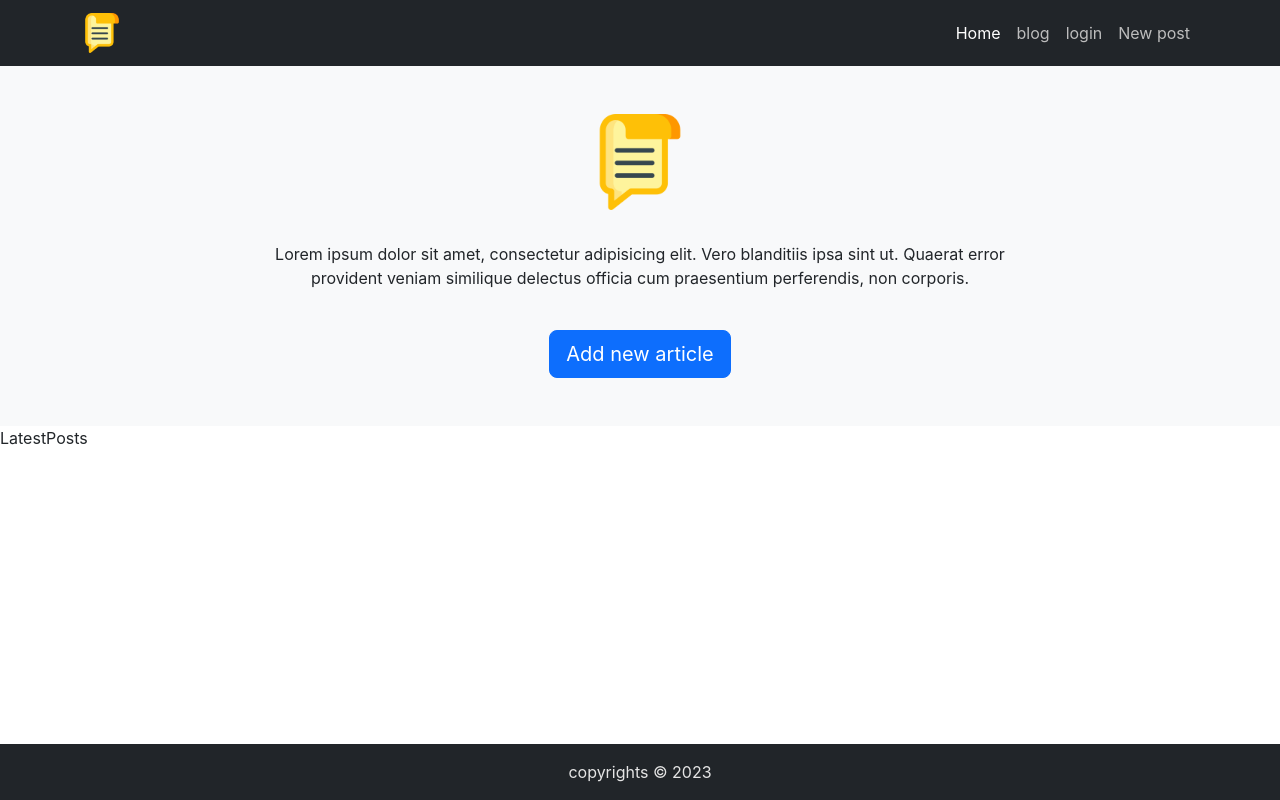
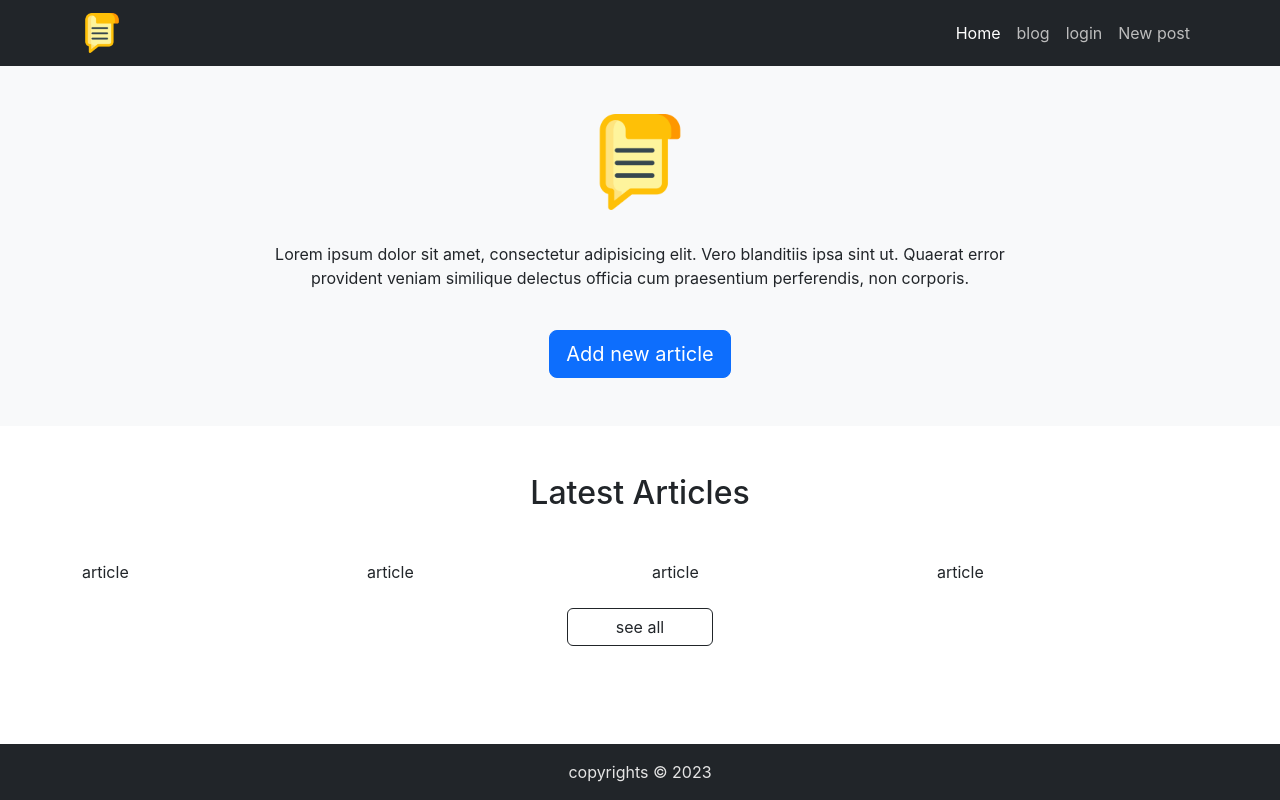
Before and after one commit to ESSAMMOHAMED1/dev-blog, a React (Create React App) app: page / in a window 1280 px wide. Built offline with nearby package versions, Linux system fonts and the light colour scheme.

Commit message:
articals-sec-style

```diff
--- a/src/components/home/LatestPosts.jsx
+++ b/src/components/home/LatestPosts.jsx
@@ -1,9 +1,35 @@
-import React from 'react'
+import React from "react";
+import { Button, Col, Container, Row } from "react-bootstrap";
+import { useNavigate } from "react-router-dom";
 
 const LatestPosts = () => {
+  const navigate = useNavigate();
   return (
-    <div>LatestPosts</div>
-  )
-}
+    <section className="py-5">
+      <Container>
+        <h2 className="text-center mb-5"> Latest Articles</h2>
 
-export default LatestPosts
+        <Row xs="1" md="2" lg="4" className="g-4">
+          {new Array(4).fill("x").map((_, ix) => (
+            <Col key={ix}>
+              <div> article </div>
+            </Col>
+          ))}
+        </Row>
+
+        <div className="mt-4 text-center">
+          <Button
+            variant="outline-dark"
+            className="px-5"
+            onClick={() => navigate("/blog")}
+          >
+            {" "}
+            see all
+          </Button>
+        </div>
+      </Container>
+    </section>
+  );
+};
+
+export default LatestPosts;
```
